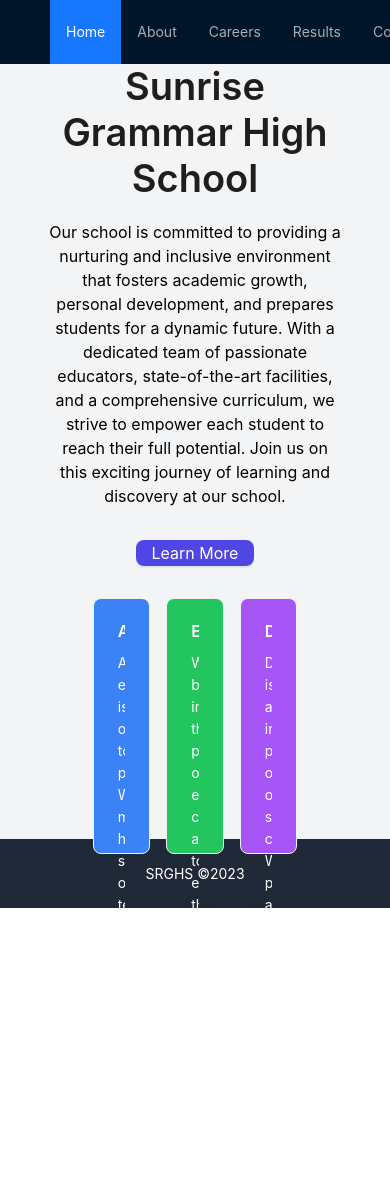
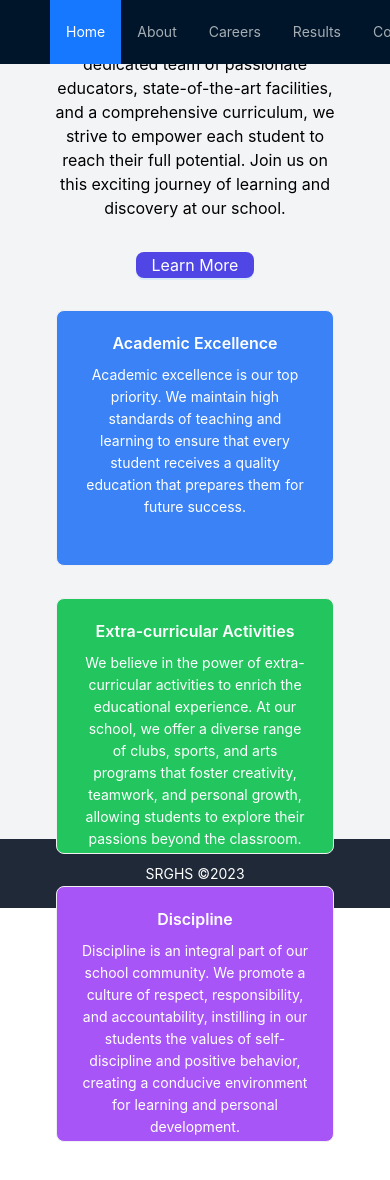
Before and after one commit to HarisJavedskipq2022/sunrise-app, a React (Vite) app: page / in a window 390 px wide. Shown: the top 1180 px of the page. Built offline with nearby package versions, Linux system fonts and the light colour scheme.

Commit message:
making some responsive changes

```diff
--- a/src/components/homepage/index.jsx
+++ b/src/components/homepage/index.jsx
@@ -24,7 +24,14 @@ const HomePage = () => (
 				Learn More
 			</Button>
 			<Row gutter={16} className="w-full justify-center">
-				<Col span={6} className="text-center">
+				<Col
+					xs={24}
+					sm={24}
+					md={12}
+					lg={8}
+					xl={6}
+					className="text-center"
+				>
 					<Card
 						hoverable
 						// cover={<img alt="example" src="img1.jpg" />}
@@ -48,7 +55,14 @@ const HomePage = () => (
 						/>
 					</Card>
 				</Col>
-				<Col span={6} className="text-center">
+				<Col
+					xs={24}
+					sm={24}
+					md={12}
+					lg={8}
+					xl={6}
+					className="text-center"
+				>
 					<Card
 						hoverable
 						// cover={<img alt="example" src="img2.jpg" />}
@@ -74,7 +88,14 @@ const HomePage = () => (
 						/>
 					</Card>
 				</Col>
-				<Col span={6} className="text-center">
+				<Col
+					xs={24}
+					sm={24}
+					md={12}
+					lg={8}
+					xl={6}
+					className="text-center"
+				>
 					<Card
 						hoverable
 						// cover={<img alt="example" src="img3.jpg" />}
```
